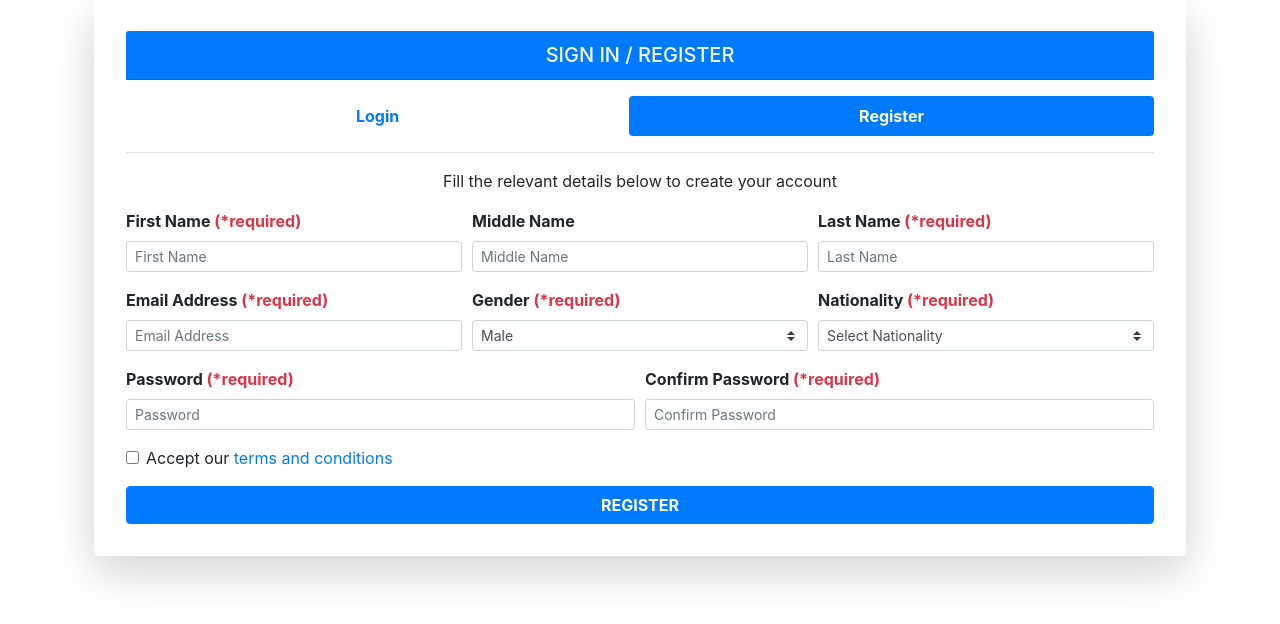
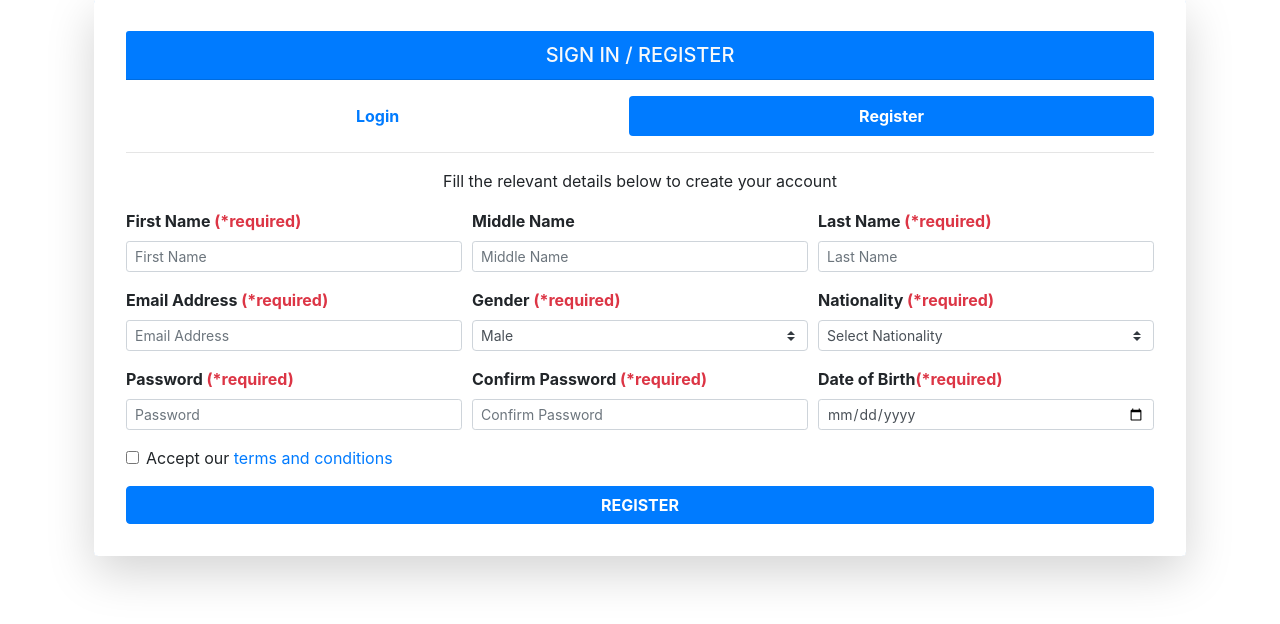
Before and after one commit to Lykethat/GSE, a Flask app: page / in a window 1280 px wide, after a click on "Register". Shown: the part 81-705 px from the top of the page. Run offline with Flask 3, Linux system fonts and the light colour scheme; some libraries are stand-ins or nearby versions.

Commit message:
Latest commit

```diff
--- a/templates/auth.html
+++ b/templates/auth.html
@@ -85,14 +85,19 @@
                             </div>
                         </div>
                         <div class="form-row">
-                            <div class="form-group col-md-6">
+                            <div class="form-group col-md-4">
                                 <label for="password" class="font-weight-bold">Password <span class="text-danger">(*required)</span></label>
                                 <input type="password" class="form-control form-control-sm" placeholder="Password" id="register_password">
                             </div>
-                            <div class="form-group col-md-6">
+                            <div class="form-group col-md-4">
                                 <label for="confirm_password" class="font-weight-bold">Confirm Password <span class="text-danger">(*required)</span></label>
                                 <input type="password" class="form-control form-control-sm" placeholder="Confirm Password"
                                     id="register_confirm_password">
+                            </div>
+                            <div class="form-group col-md-4">
+                                <label for="date_of_birth" class="font-weight-bold">Date of Birth<span class="text-danger">(*required)</span></label>
+                                <input type="date" class="form-control form-control-sm" placeholder="Confirm Password"
+                                    id="date_of_birth">
                             </div>
                         </div>
                         <div class="form-group">
--- a/templates/destinations.html
+++ b/templates/destinations.html
@@ -4,7 +4,6 @@
 
 {% block content %}
 <h4 class="text-center font-weight-bold mb-2 text-primary">BROWSE DESTINATIONS</h4>
-
 <hr>
 <div class="my-4">
     <!-- Carousel -->
@@ -35,7 +34,7 @@
     </div>
 </div>
 <form class="" action="{{ url_for('main_search') }}" method="post">
-    <input type="password" class="form-control form-control-sm" id="inputPassword"
+    <input type="text" class="form-control form-control-sm" id="destinations"
         placeholder="Search for destination or category here ...">
 </form>
 <div class="table-responsive">
```
